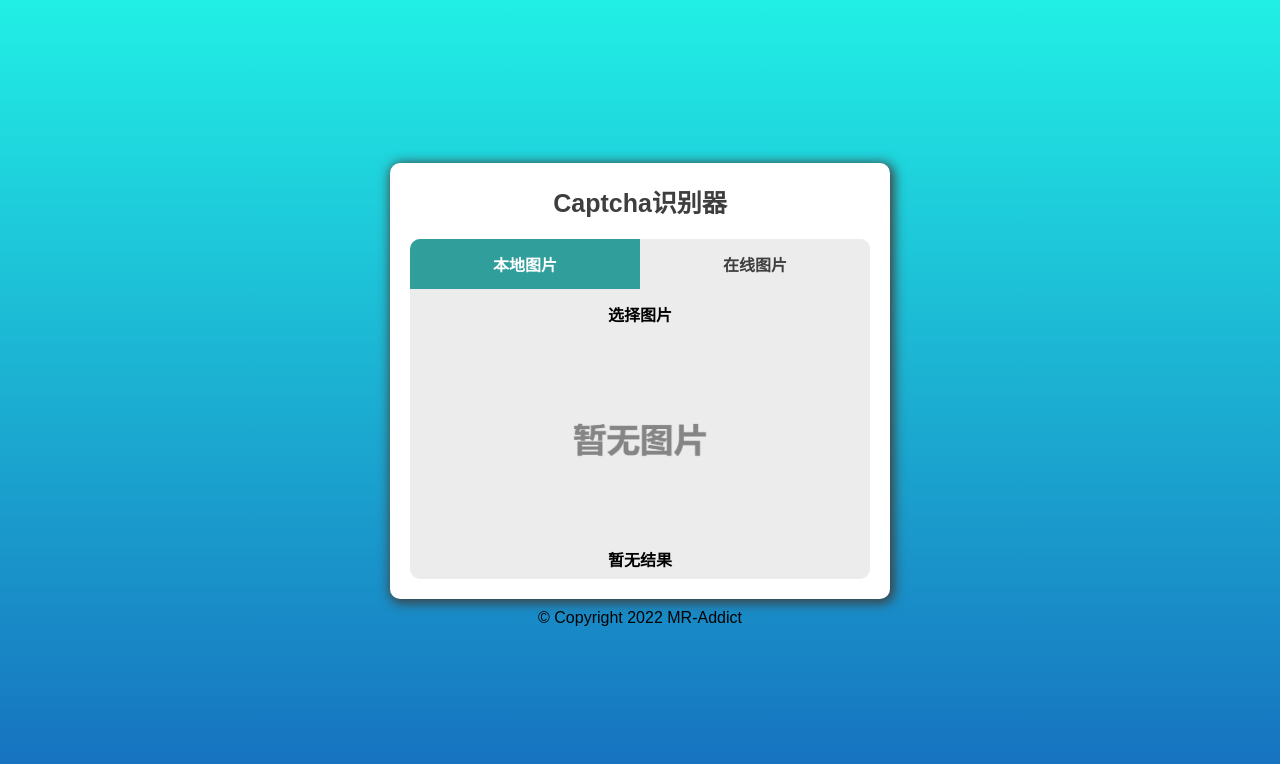
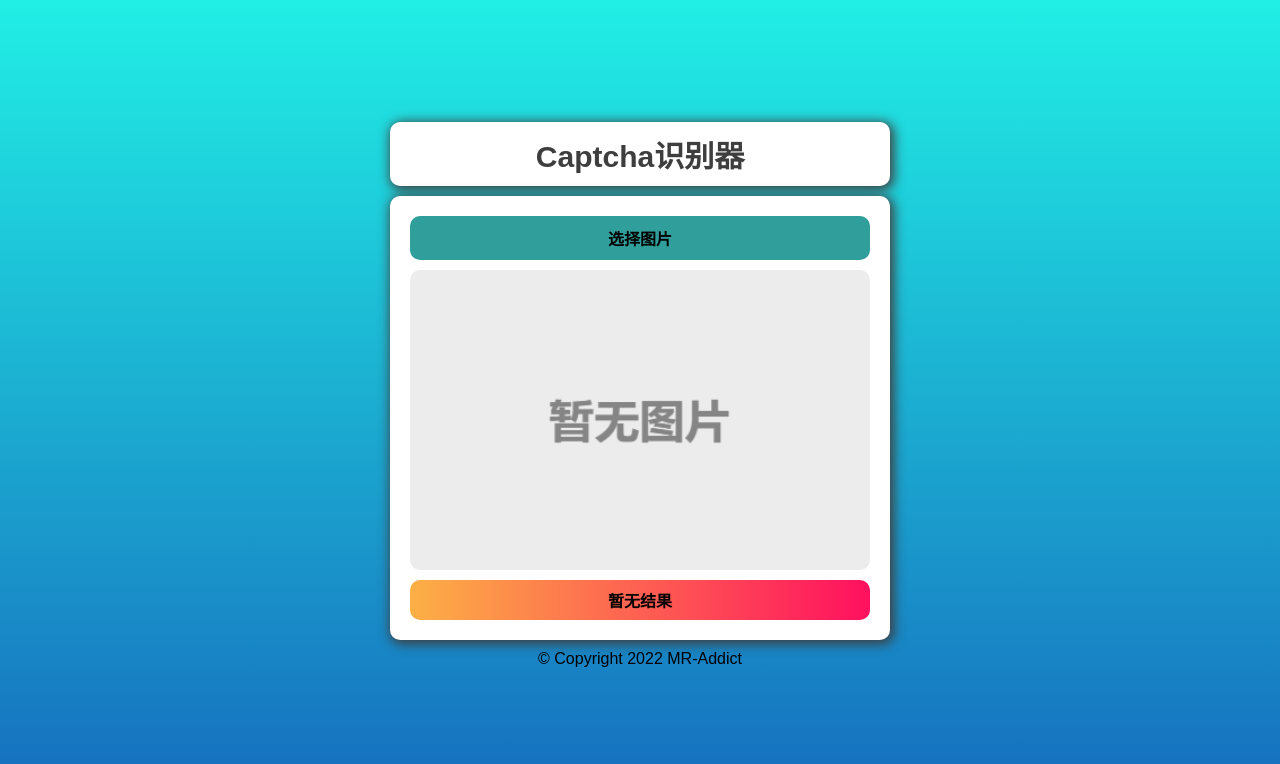
Before and after one commit to MR-Addict/captcha, a plain HTML site: page templates/index.html in a window 1280 px wide. Drawn offline with Linux system fonts and the light colour scheme.

Commit message:
remove online captcha

```diff
--- a/templates/index.css
+++ b/templates/index.css
@@ -34,24 +34,8 @@ body {
 /* container */
 .container {
   width: 50rem;
-  padding: 2rem;
-  border-radius: 1rem;
-  background: var(--pri-white);
-  box-shadow: 0.2rem 0.2rem 1.2rem 0.2rem var(--pri-dark-grey);
 
-  gap: 2rem;
-  display: flex;
-  flex-direction: column;
-  align-items: center;
-  justify-content: center;
-}
-
-/* main body */
-.main {
-  width: 100%;
-  border-radius: 1rem;
-  background: var(--pri-grey);
-
+  gap: 1rem;
   display: flex;
   flex-direction: column;
   align-items: center;
@@ -59,62 +43,43 @@ body {
 }
 
 /* header */
+.header {
+  width: 100%;
+  padding: 1rem;
+  border-radius: 1rem;
+
+  background: var(--pri-white);
+  box-shadow: 0.2rem 0.2rem 1.2rem 0.2rem var(--pri-dark-grey);
+}
+
 .header h1 {
-  font-size: 2.5rem;
-  font-weight: bold;
+  font-size: 3rem;
+  text-align: center;
+  font-weight: bolder;
   color: var(--pri-dark-grey);
 }
 
-/* tabs and buttons */
-.tabs {
+/* tab */
+.main {
   width: 100%;
-  display: flex;
-  flex-direction: row;
-  align-items: center;
-  justify-content: center;
-}
+  padding: 2rem;
+  border-radius: 1rem;
 
-.tabs button {
-  width: 50%;
-  height: 5rem;
-  border: none;
-  outline: none;
-  cursor: pointer;
-
-  font-size: 1.6rem;
-  font-weight: bold;
-}
-
-.tabs #local_button {
-  border-radius: 1rem 0 0 0;
-}
-
-.tabs #online_button {
-  border-radius: 0 1rem 0 0;
-}
-
-/* local */
-.tab {
-  width: 100%;
-
+  gap: 1rem;
   display: flex;
   flex-direction: column;
   align-items: center;
   justify-content: center;
+
+  background: var(--pri-white);
+  box-shadow: 0.2rem 0.2rem 1.2rem 0.2rem var(--pri-dark-grey);
 }
 
 /* form */
 .form {
   width: 100%;
-  height: 5rem;
-
-  display: flex;
-  flex-direction: column;
-  align-items: center;
-  justify-content: center;
 }
 
-/* local input file */
 .form input::-webkit-file-upload-button {
   display: none;
 }
@@ -126,6 +91,9 @@ body {
 .form label {
   width: 100%;
   font-size: 1.6rem;
+  padding: 1rem;
+  border-radius: 1rem;
+  background: var(--pri-green);
 
   font-weight: bold;
   display: block;
@@ -133,46 +101,27 @@ body {
   text-align: center;
 }
 
-/* online input text */
-.form input[type="text"] {
+/* result image */
+.main img {
   width: 100%;
-  font-size: 1.6rem;
-  font-weight: bold;
-
-  border: none;
-  outline: none;
-  display: block;
-  text-align: center;
-  background: var(--pri-grey);
-}
-
-/* result */
-.result {
-  width: 100%;
-  padding: 0 1rem;
-
-  display: flex;
-  flex-direction: column;
-  align-items: center;
-  justify-content: center;
-}
-
-/* result image */
-.result img {
-  width: 100%;
-  height: 20rem;
+  height: 30rem;
+  padding: 1rem;
   font-size: 1.6rem;
   border-radius: 1rem;
 
   object-fit: contain;
+  background: var(--pri-grey);
 }
 
 /* reusult paragraph */
-.result p {
+.main p {
   width: 100%;
   height: 4rem;
   font-size: 1.6rem;
   font-weight: bold;
+
+  border-radius: 1rem;
+  background: var(--pri-warm);
 
   display: flex;
   flex-direction: column;
@@ -182,8 +131,8 @@ body {
 
 /* footer */
 footer {
+  margin: 1rem 0;
   font-size: 1.6rem;
-  margin: 1rem 0;
 }
 
 @media screen and (max-width: 800px) {
--- a/templates/index.html
+++ b/templates/index.html
@@ -17,37 +17,12 @@
       </div>
       <!-- main body -->
       <div class="main">
-        <div class="tabs">
-          <button id="local_button">本地图片</button>
-          <button id="online_button">在线图片</button>
+        <div class="form">
+          <label for="captcha_input">选择图片</label>
+          <input type="file" name="captcha" id="captcha_input" onchange="loadImage(event)" />
         </div>
-        <!-- local tab -->
-        <div id="local_tab" class="tab">
-          <div class="form">
-            <label for="captcha_local">选择图片</label>
-            <input type="file" name="captcha" id="captcha_local" onchange="loadLocalImage(event)" />
-          </div>
-          <div class="result">
-            <img src="default.png" alt="captcha" id="local_img" onerror="img_error(event)" />
-            <p>暂无结果</p>
-          </div>
-        </div>
-        <!-- online tab -->
-        <div id="online_tab" class="tab">
-          <div class="form">
-            <input
-              type="text"
-              name="captcha"
-              id="captcha_online"
-              onchange="loadOnlineImage(event)"
-              placeholder="请输入图片URL"
-            />
-          </div>
-          <div class="result">
-            <img src="default.png" alt="captcha" id="online_img" onerror="img_error(event)" />
-            <p>暂无结果</p>
-          </div>
-        </div>
+        <img src="default.png" alt="captcha" onerror="img_error(event)" />
+        <p>暂无结果</p>
       </div>
     </div>
     <script>
--- a/templates/index.js
+++ b/templates/index.js
@@ -1,73 +1,23 @@
-function loadLocalImage(event) {
-  if (!event.target.files[0]) return;
-  const image = document.getElementById("local_img");
-  image.src = URL.createObjectURL(event.target.files[0]);
-  uploadLocalImage();
-}
-
-function uploadLocalImage() {
-  const formData = new FormData();
-  const captcha = document.getElementById("captcha_local").files[0];
-  if (!captcha) return;
-
-  formData.append("type", "local");
-  formData.append("captcha", captcha);
-  fetch("/", { method: "POST", body: formData })
-    .then((response) => response.json())
-    .then((response) => (document.querySelector("#local_tab .result p").innerText = response.message));
-}
-
-function loadOnlineImage(event) {
-  img_url = event.target.value;
-  const image = document.getElementById("online_img");
-  image.src = img_url;
-  uploadOnlineImage(img_url);
-}
-
-function uploadOnlineImage(img_url) {
-  const formData = new FormData();
-
-  formData.append("type", "online");
-  formData.append("captcha", img_url);
-  fetch("/", { method: "POST", body: formData })
-    .then((response) => response.json())
-    .then((response) => (document.querySelector("#online_tab .result p").innerText = response.message));
-}
-
 // set image error image
 function img_error(event) {
   event.target.src = "404.png";
 }
 
-function showTab(num) {
-  local_button = document.getElementById("local_button");
-  online_button = document.getElementById("online_button");
-
-  local_form = document.getElementById("local_tab");
-  online_form = document.getElementById("online_tab");
-
-  if (num) {
-    local_button.style.background = "var(--pri-grey)";
-    local_button.style.color = "var(--pri-dark-grey)";
-
-    online_button.style.background = "var(--pri-green)";
-    online_button.style.color = "var(--pri-white)";
-
-    local_form.style.display = "none";
-    online_form.style.display = "";
-  } else {
-    local_button.style.background = "var(--pri-green)";
-    local_button.style.color = "var(--pri-white)";
-
-    online_button.style.background = "var(--pri-grey)";
-    online_button.style.color = "var(--pri-dark-grey)";
-
-    local_form.style.display = "";
-    online_form.style.display = "none";
-  }
+// load image
+function loadImage(event) {
+  const captcha = event.target.files[0];
+  if (!captcha) return;
+  const image = document.querySelector(".main img");
+  image.src = URL.createObjectURL(captcha);
+  uploadImage(captcha);
 }
 
-showTab(0);
-
-local_button.addEventListener("click", () => showTab(0));
-online_button.addEventListener("click", (event) => showTab(1));
+// upload image
+function uploadImage(captcha) {
+  if (!captcha) return;
+  const formData = new FormData();
+  formData.append("captcha", captcha);
+  fetch("/", { method: "POST", body: formData })
+    .then((response) => response.json())
+    .then((response) => (document.querySelector(".main p").innerText = response.message));
+}
```
Also changed, not shown: 1 other file.
